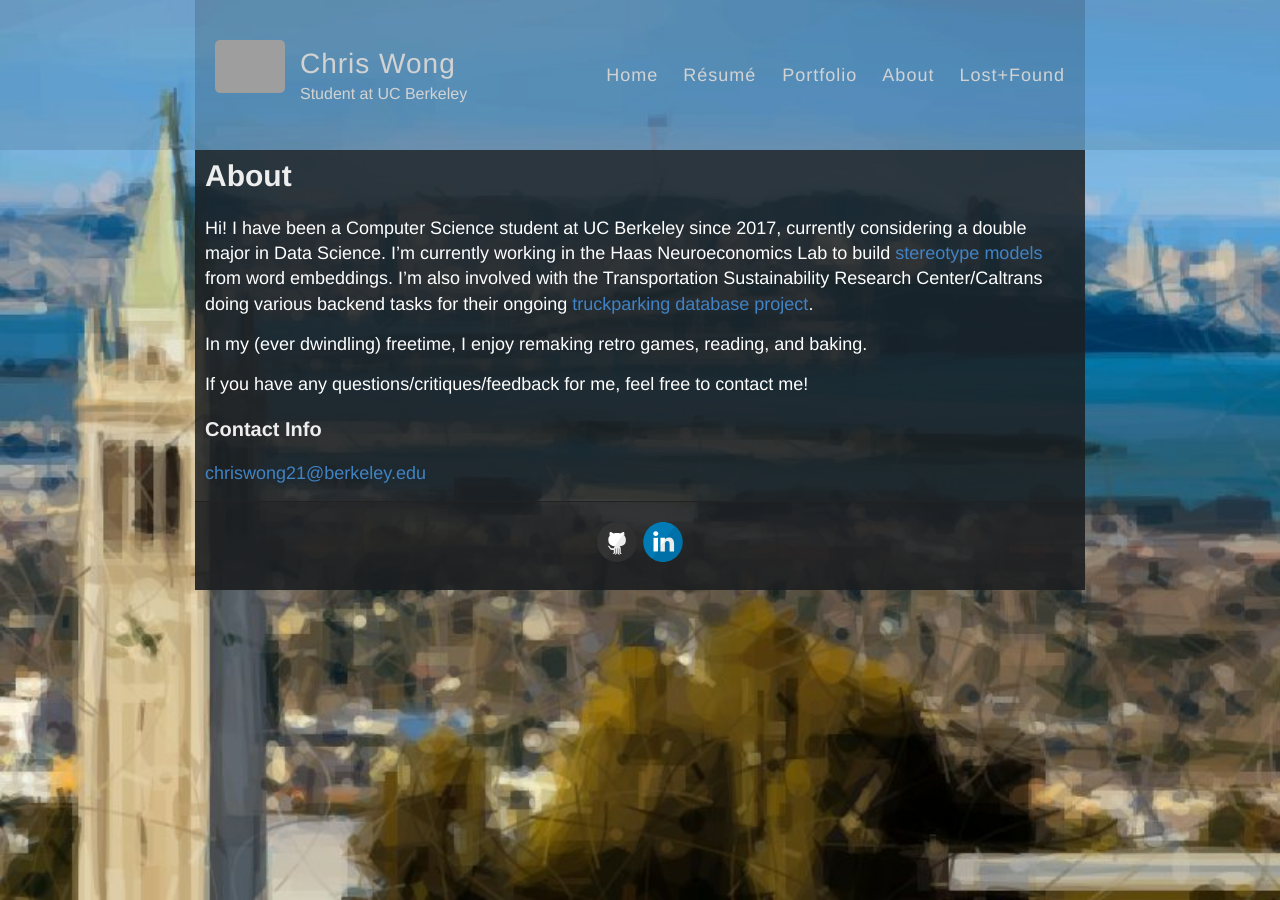
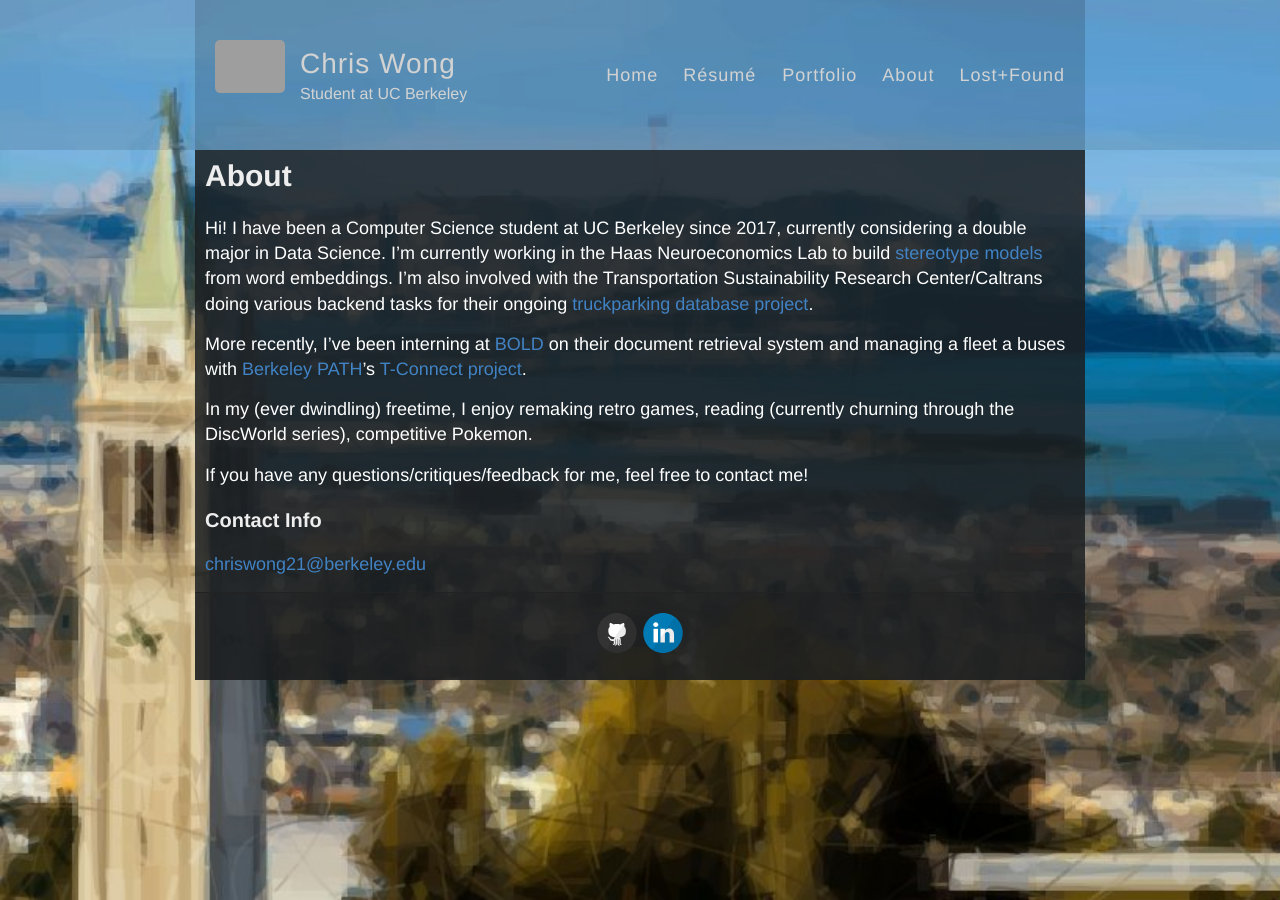
Before and after one commit to ckw017/ckw017.github.io, a Jekyll site: the page built from about.md, in a window 1280 px wide. Built offline with Jekyll 4.4.1, drawn with Linux system fonts in a browser that asks for light colours; grey boxes are pictures that could not be loaded.

Commit message:
Update about.md

```diff
--- a/about.md
+++ b/about.md
@@ -6,7 +6,9 @@ permalink: /about/
 
 Hi! I have been a Computer Science student at UC Berkeley since 2017, currently considering a double major in Data Science. I'm currently working in the Haas Neuroeconomics Lab to build [stereotype models](https://www.pnas.org/content/115/39/9696) from word embeddings. I'm also involved with the Transportation Sustainability Research Center/Caltrans doing various backend tasks for their ongoing [truckparking database project](http://www.americantruckparking.com/about-us).
 
-In my (ever dwindling) freetime, I enjoy remaking retro games, reading, and baking.
+More recently, I've been interning at [BOLD](https://www.bold.com/) on their document retrieval system and managing a fleet a buses with [Berkeley PATH](https://path.berkeley.edu/)'s [T-Connect project](https://path.berkeley.edu/research/connected-and-automated-vehicles/integrated-dynamic-transit-operation-idto-system-using).
+
+In my (ever dwindling) freetime, I enjoy remaking retro games, reading (currently churning through the DiscWorld series), competitive Pokemon.
 
 If you have any questions/critiques/feedback for me, feel free to contact me!
 
```
